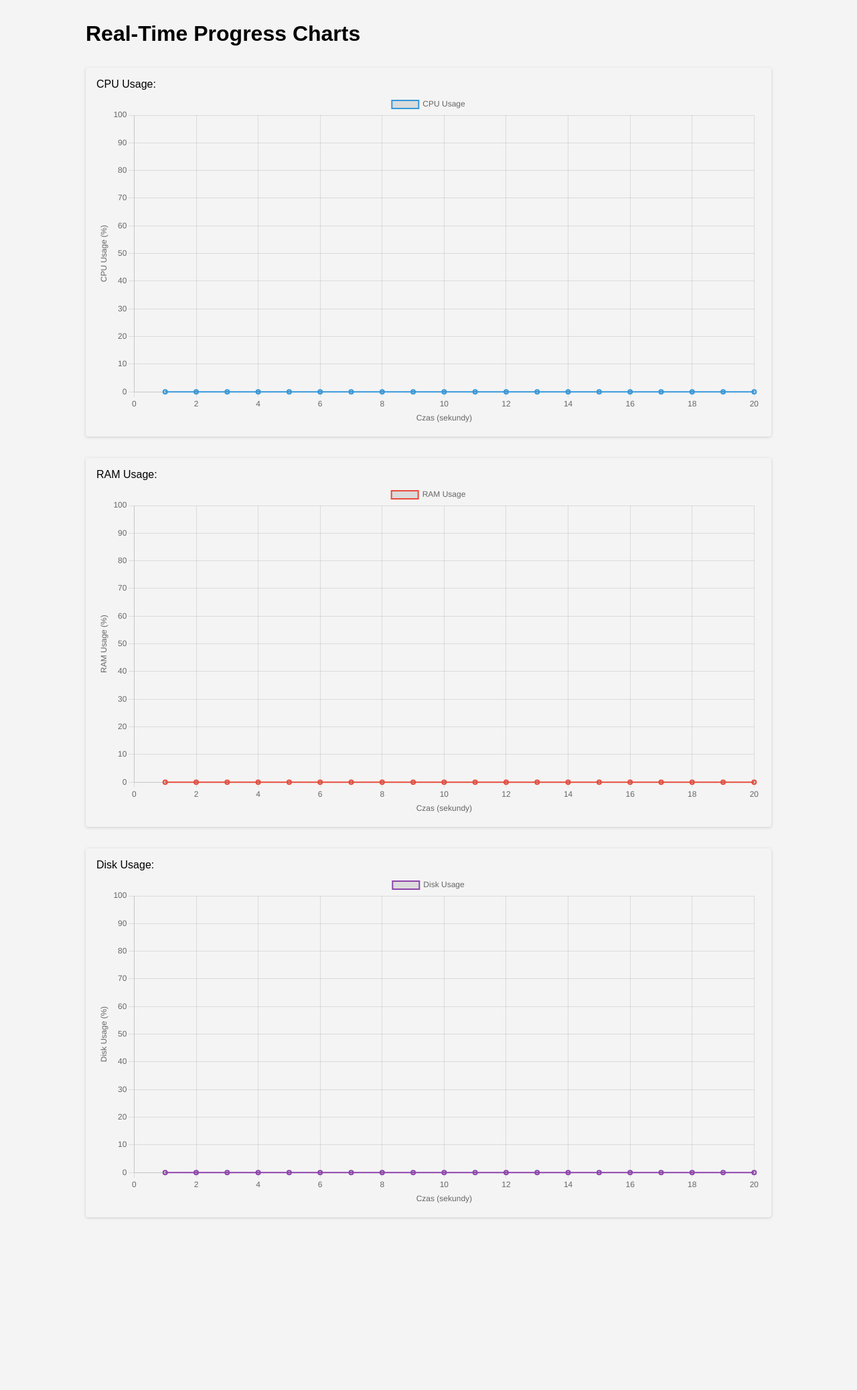
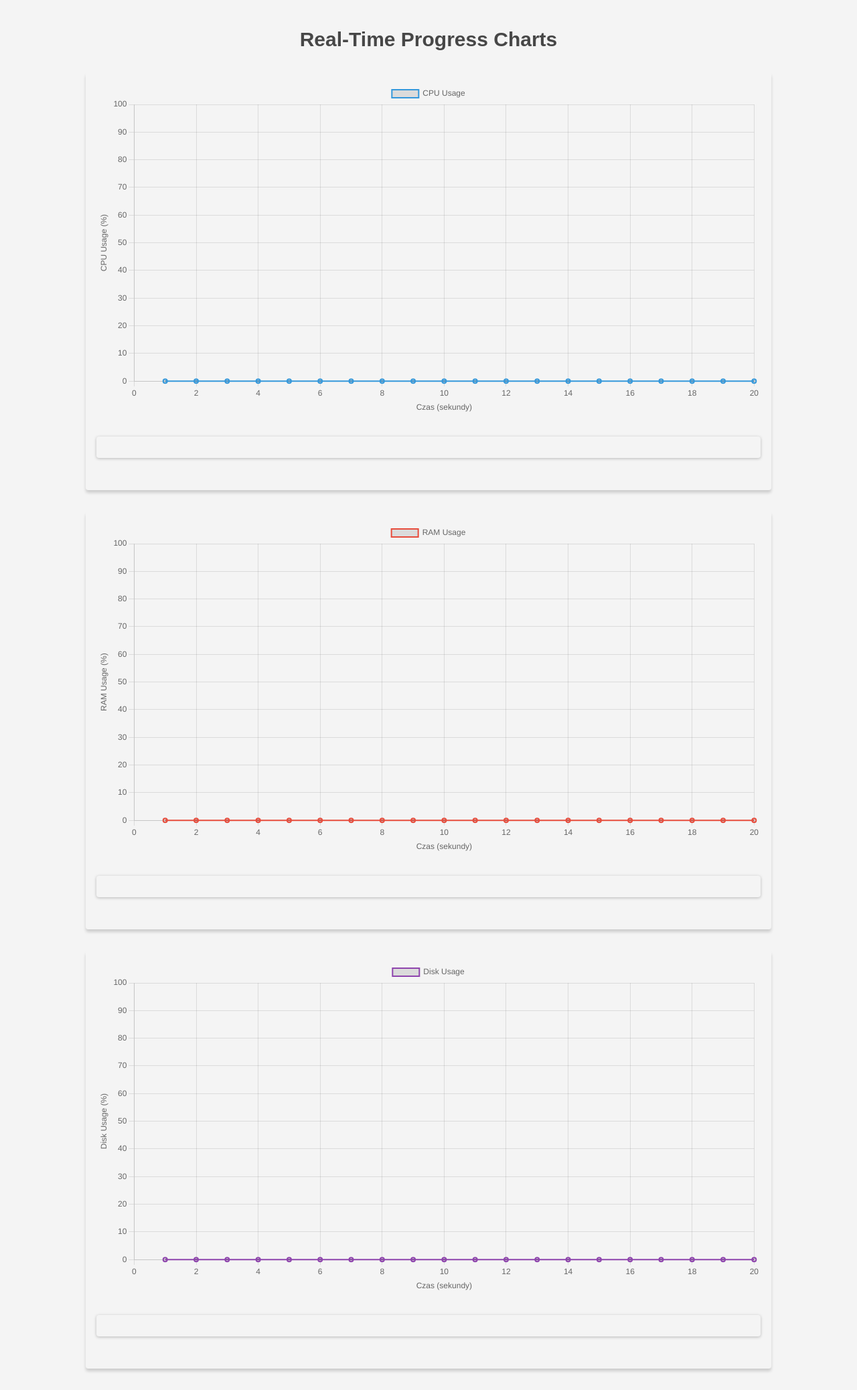
Before and after one commit to Dorota7521/diploma-app, a Flask app: page / in a window 1280 px wide. Shown: the whole page at 67% size. Before the commit the page ends 1820 px from the top, so only its background shows below. Run offline with Flask 3, Linux system fonts and the light colour scheme; some libraries are stand-ins or nearby versions.

Commit message:
changes in css

```diff
--- a/static/styles.css
+++ b/static/styles.css
@@ -4,6 +4,7 @@
   margin: 0;
   padding: 0;
   box-sizing: border-box;
+  color: #474747
 }
 
 /* Body styles */
@@ -25,9 +26,18 @@ body {
 .progress-chart {
   padding: 1rem;
   margin: 2rem 0;
-  box-shadow: rgba(0, 0, 0, 0.16) 0px 1px 4px;
+  box-shadow: rgba(0, 0, 0, 0.16) 0px 4px 4px;
   border-radius: 4px;
 }
+
+.progress-label {
+  font-size: 30px;
+  font-weight: bold;
+  /* color: #333; */
+  margin: 10px;
+  text-align: center;
+}
+
 
 /* Additional styles for each progress chart */
 #cpu-chart-container label,
@@ -36,3 +46,14 @@ body {
   display: block;
   margin-bottom: 5px;
 }
+
+#ram-diff,
+#cpu-diff,
+#disk-diff {
+  padding: 1rem;
+  margin: 2rem 0;
+  box-shadow: rgba(0, 0, 0, 0.25) 0px 1px 4px;
+  border-radius: 4px;
+  text-align: center;
+  text-shadow: 2px 2px 2px rgba(0, 0, 0, 0.2); /* Dodatkowy efekt cienia */
+}
--- a/templates/index.html
+++ b/templates/index.html
@@ -13,17 +13,17 @@
     <div class="container">
         <h1 class="progress-label">Real-Time Progress Charts</h1>
         <div class="progress-chart" id="cpu-chart-container">
-            <label>CPU Usage:</label>
+            <!-- <label>CPU Usage:</label> -->
             <canvas id="cpu-chart"></canvas>
             <div id="cpu-diff"></div>
         </div>
         <div class="progress-chart" id="ram-chart-container">
-            <label>RAM Usage:</label>
+            <!-- <label>RAM Usage:</label> -->
             <canvas id="ram-chart"></canvas>
             <div id="ram-diff"></div>
         </div>
         <div class="progress-chart" id="disk-chart-container">
-            <label>Disk Usage:</label>
+            <!-- <label>Disk Usage:</label> -->
             <canvas id="disk-chart"></canvas>
             <div id="disk-diff"></div>
         </div>
```
